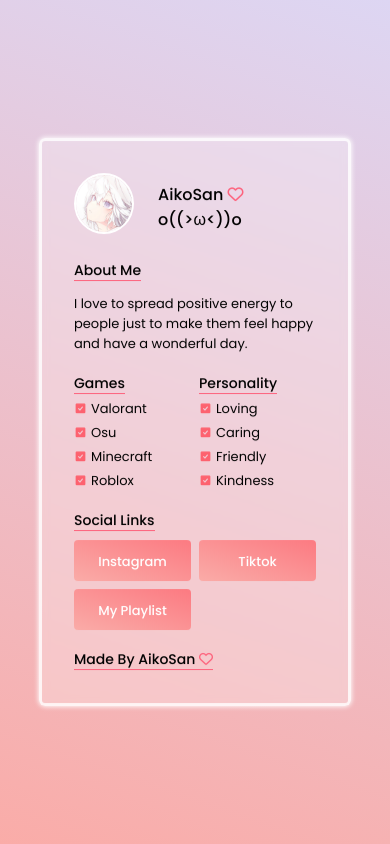
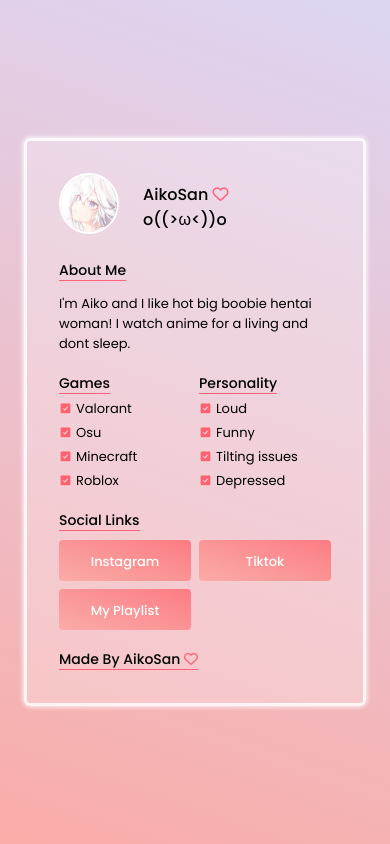
Before and after one commit to Beluga55/aiko-pages-dev, a plain HTML site: page index.html in a window 390 px wide. Drawn offline with nearby package versions, Linux system fonts and the light colour scheme.

Commit message:
Fixed Bugs For Responsive

```diff
--- a/assets/css/style.css
+++ b/assets/css/style.css
@@ -19,6 +19,9 @@
   font-size: 1rem;
   background-color: #faaca8;
   background-image: linear-gradient(19deg, #faaca8 0%, #ddd6f3 100%);
+  display: flex;
+  justify-content: center;
+  align-items: center;
   min-height: 100vh;
 }
 
@@ -34,13 +37,7 @@
 
 .card__container {
   background-color: rgba(255, 255, 255, 0.25);
-  backdrop-filter: blur(5px);
-  position: absolute;
-  top: 50%;
-  left: 50%;
-  transform: translate(-50%, -50%);
-  width: 80%;
-  height: auto;
+  margin: 6rem 1.5rem;
   border-radius: 6px;
   border: 3px solid rgba(255, 255, 255, 0.8);
   box-shadow: 0 0 5px 0.5px white;
--- a/index.html
+++ b/index.html
@@ -10,7 +10,12 @@
     <link rel="stylesheet" href="assets/css/style.css" />
 
     <!-- Favicon -->
-    <link rel="icon" type="image/png" sizes="32x32" href="assets/images/favicon.ico" />
+    <link
+      rel="icon"
+      type="image/png"
+      sizes="32x32"
+      href="assets/images/favicon.ico"
+    />
 
     <!-- Font Awesome -->
     <script
@@ -46,8 +51,8 @@
           <div class="about__container section-bottom">
             <span class="about__title">About Me</span>
             <p class="about__description">
-              I love to spread positive energy to people just to make them feel
-              happy and have a wonderful day.
+              I'm Aiko and I like hot big boobie hentai woman! I watch anime for
+              a living and dont sleep.
             </p>
           </div>
 
@@ -84,19 +89,19 @@
               <div class="games__content">
                 <p class="games__description">
                   <i class="bx bxs-check-square"></i>
-                  Loving
+                  Loud
                 </p>
                 <p class="games__description">
                   <i class="bx bxs-check-square"></i>
-                  Caring
+                  Funny
                 </p>
                 <p class="games__description">
                   <i class="bx bxs-check-square"></i>
-                  Friendly
+                  Tilting issues
                 </p>
                 <p class="games__description">
                   <i class="bx bxs-check-square"></i>
-                  Kindness
+                  Depressed
                 </p>
               </div>
             </div>
```
